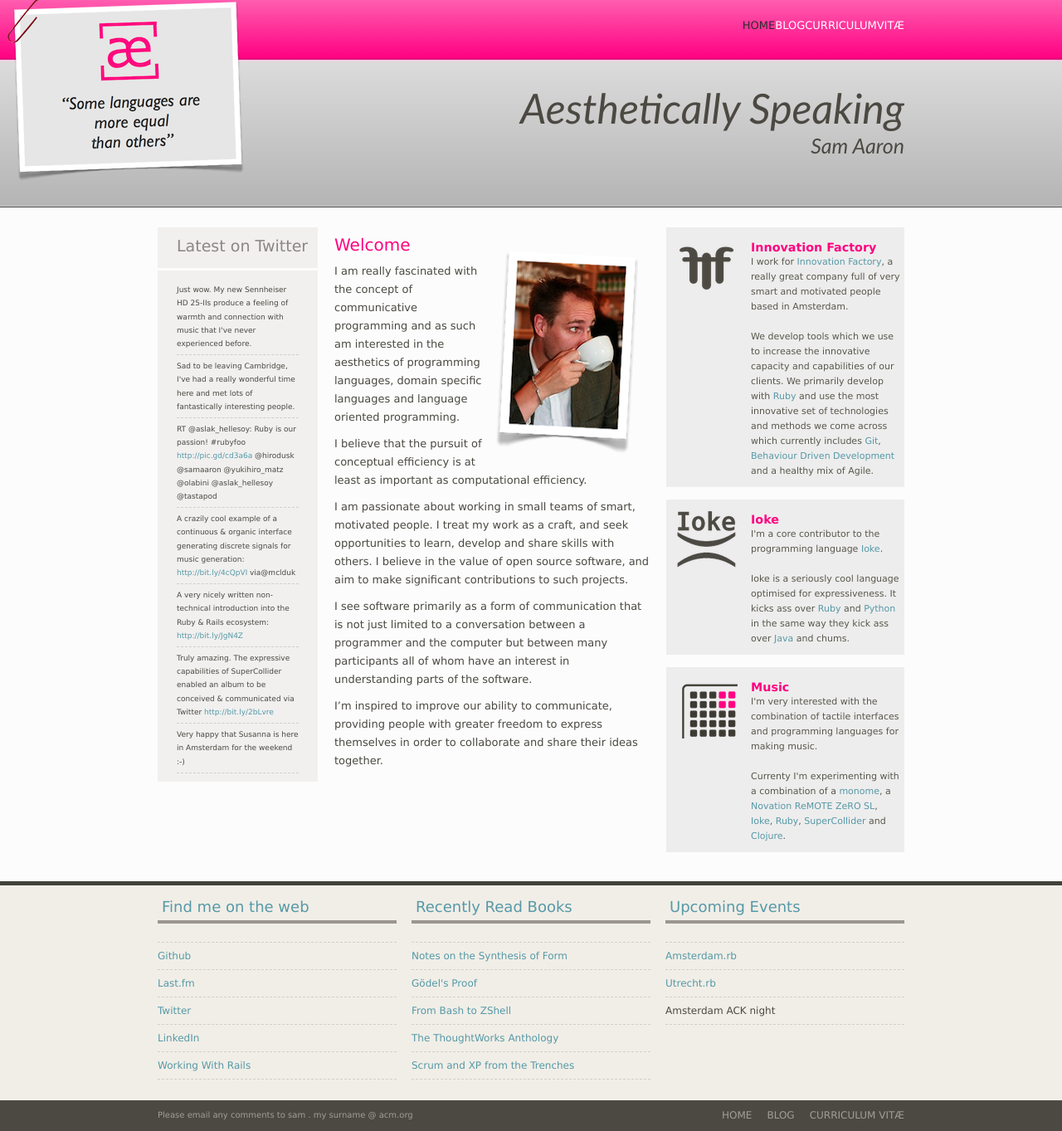
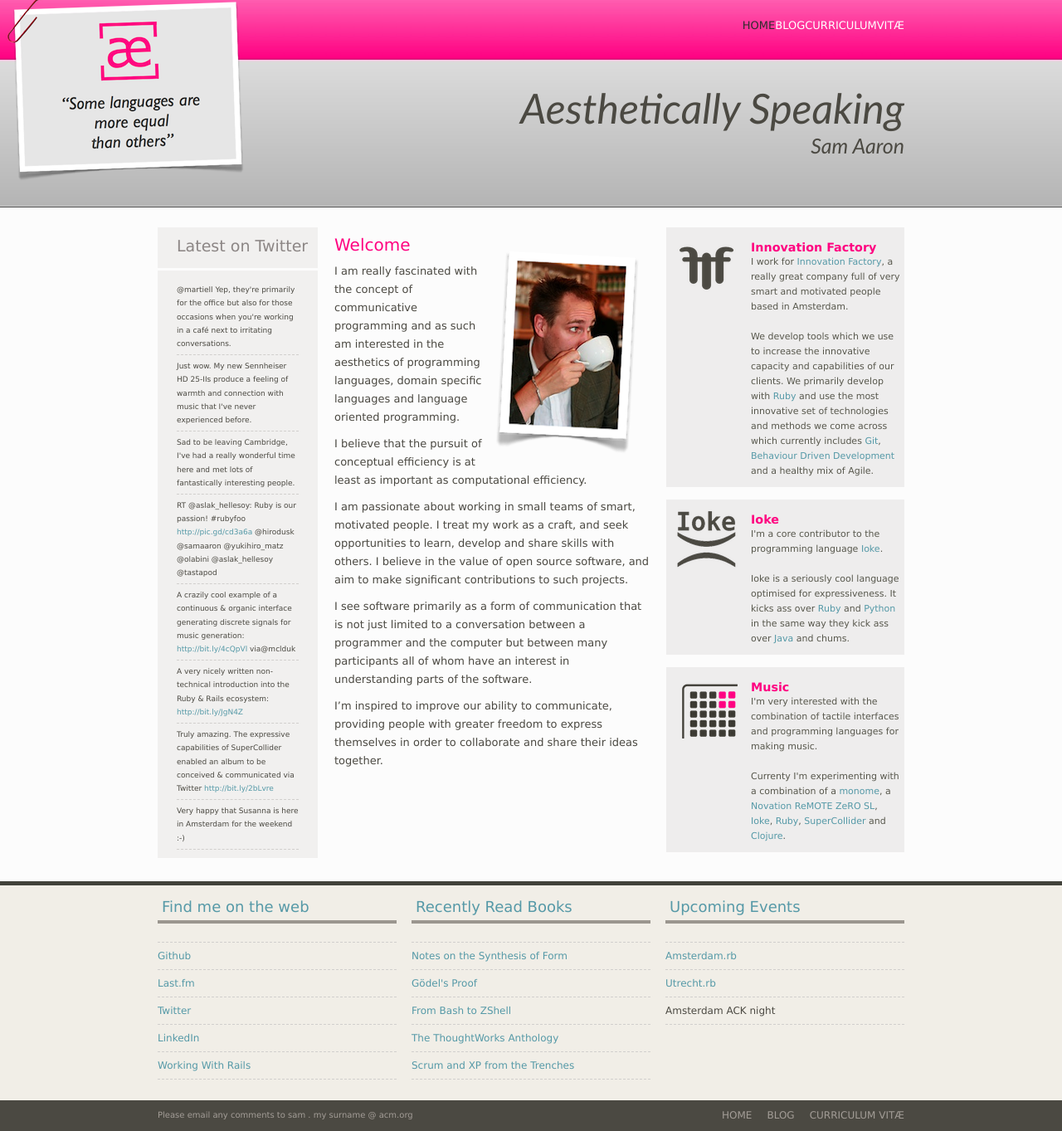
Before and after one commit to samaaron/communicatively_speaking, a Jekyll site: the page built from index.markdown, in a window 1280 px wide. Shown: the whole page at 83% size. Built offline with Jekyll 4.4.1, drawn with Linux system fonts in a browser that asks for light colours.

Commit message:
update twitter

```diff
--- a/_includes/twitter.html
+++ b/_includes/twitter.html
@@ -1,6 +1,7 @@
 <div id="leftcolumn">
   <a href="http://twitter.com/samaaron"><h3 class="leftbox">Latest on Twitter</h3></a>
   <ul class="leftbox borderedlist">
+    <li>@martiell Yep, they're primarily for the office but also for those occasions when you're working in a café next to irritating conversations.</li>
     <li>Just wow. My new Sennheiser HD 25-IIs produce a feeling of warmth and connection with music that I've never experienced before.</li>
     <li>Sad to be leaving Cambridge, I've had a really wonderful time here and met lots of fantastically interesting people.</li>
     <li>RT @aslak_hellesoy: Ruby is our passion! #rubyfoo <a href="http://pic.gd/cd3a6a">http://pic.gd/cd3a6a</a> @hirodusk @samaaron @yukihiro_matz @olabini @aslak_hellesoy @tastapod</li>
```
